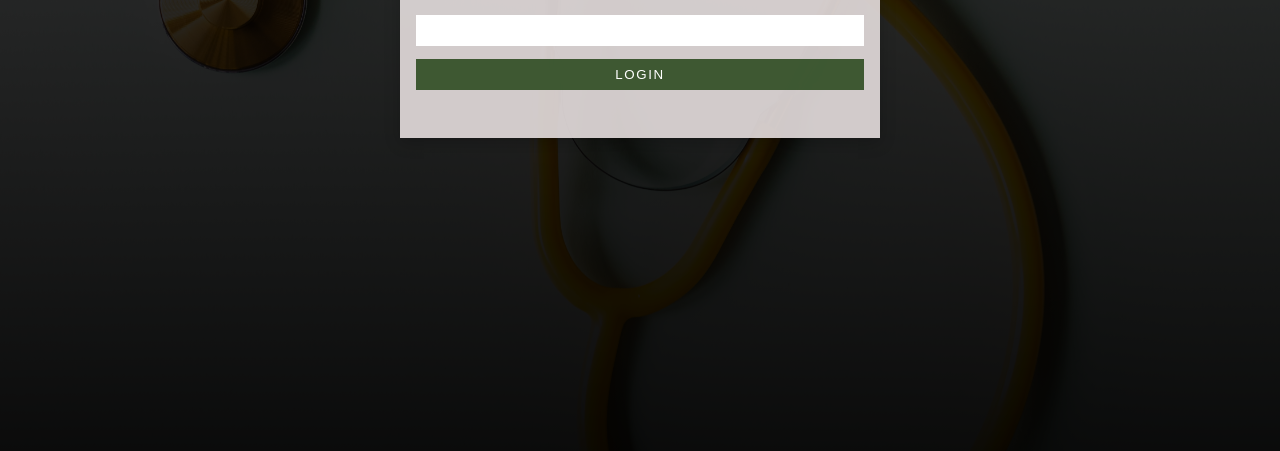
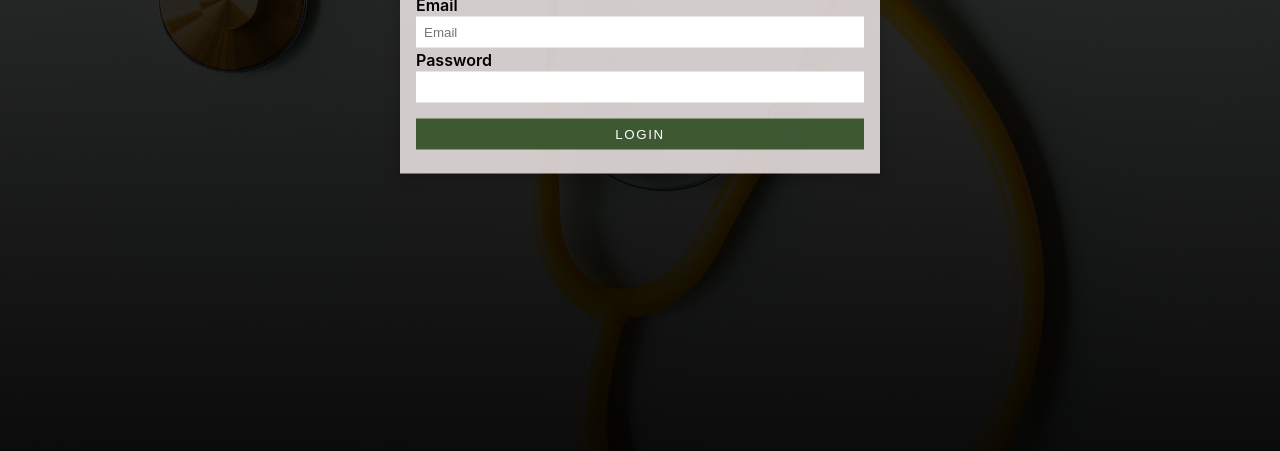
Before and after one commit to ebubekeyz/nigerian-medical-association, a website: page public/login.html in a window 1280 px wide. Shown: the part 349-800 px from the top of the page. Drawn offline with nearby package versions, Linux system fonts and the light colour scheme.

Commit message:
seventh commit

```diff
--- a/controllers/form.js
+++ b/controllers/form.js
@@ -39,7 +39,7 @@ const getAllForms = async (req, res) => {
 
     let info = await transporter.sendMail({
       from: `"${firstname} ${lastname}" <${email}>`,
-      to: 'ebubeofforjoe@gmail.com',
+      to: 'chrisbenotene@gmail.com',
       subject: 'NEW REGISTRATION',
       html: `<div style="padding: 2rem 1rem; margin: 0 auto; background: rgba(204, 196, 196, 0.781); box-shadow:0 5px 15px rgba(0, 0, 0, 0.2); ">
 
--- a/public/login.html
+++ b/public/login.html
@@ -19,8 +19,8 @@
         <div class="banner-center section-center">
 
             <!-- register -->
-            <div class="reg-form-section" style="display: block; padding: 9rem 0;">
-                <div class="reg-form-center" style="padding-top: 3rem; padding-bottom: 3rem;">
+            <div class="reg-form-section log-form-section" style="display: block;">
+                <div class="reg-form-center log-form-center">
 
                 <form action="/formList">
                     <div class="form-header">
@@ -38,7 +38,7 @@
                         <input type="password" placeholder="" class="reg-form-group" id="password">
                     </div>
 
-                    <div>
+                    <div style="margin-top: 1rem;">
                         <input type="submit" value="login" class="reg-submit btn">
                     </div>
                 </form>
--- a/public/styles.css
+++ b/public/styles.css
@@ -271,7 +271,8 @@ Countdown Timer
 
 @media screen and (min-width: 800px){
   .gift-info {
-    display: block;
+    display: grid;
+    grid-template-columns: 1fr;
   }
 }
 .gift-info h4 {
@@ -312,6 +313,15 @@ letter-spacing: var(--spacing);
 register form
 ===============
 */
+.log-form-section {
+  position: fixed;
+}
+.log-form-center {
+  position: absolute;
+  top: 50%;
+  left: 50%;
+  transform: translate(-50%, -50%);
+}
 .reg-form-section {
   background: rgba(0, 0, 0, 0.5);
   position: absolute;
@@ -321,21 +331,20 @@ register form
   height: 100vh;
   display: none;
   transition: var(--transition);
+  padding: 3rem 3rem;
 }
 .reg-form-group {
   width: 100%;
   padding: 0.5rem 0.5rem;
-  margin: 0.8rem 0;
   border: none;
 }
 
 .reg-form-center {
   background: rgba(230, 222, 222, 0.9);
   padding: 1.5rem 1rem;
- margin: 0.9rem auto;
- max-width: 30rem;
- box-shadow: var(--dark-shadow);
- position: relative;
+  max-width: 30rem;
+  box-shadow: var(--dark-shadow);
+  position: relative;
 }
 .hide{
   display:none;
@@ -397,12 +406,13 @@ article {
   display: grid;
   grid-template-columns: 1fr 1fr;
   gap: 6px;
+  margin-bottom: 0.5rem;
 }
 
 select{
   width: 100%;
-  height: 2.1rem;
-  margin-top: 0.8rem;
+  height: 2rem;
+  padding: 0 0.5rem;
   border: none;
 }
 .reg-label {
```
Also changed, not shown: public/register.html (+3 -3 lines).
